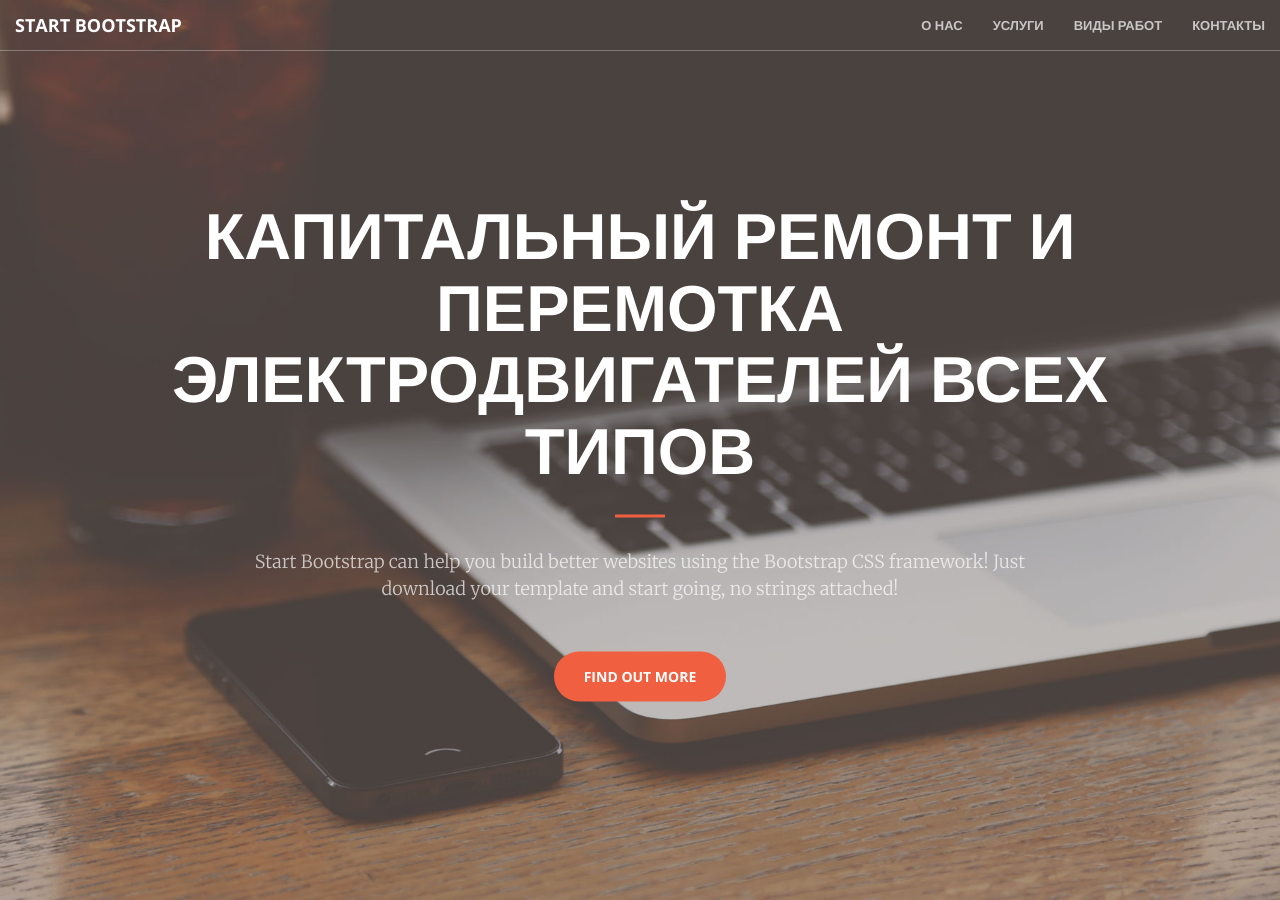
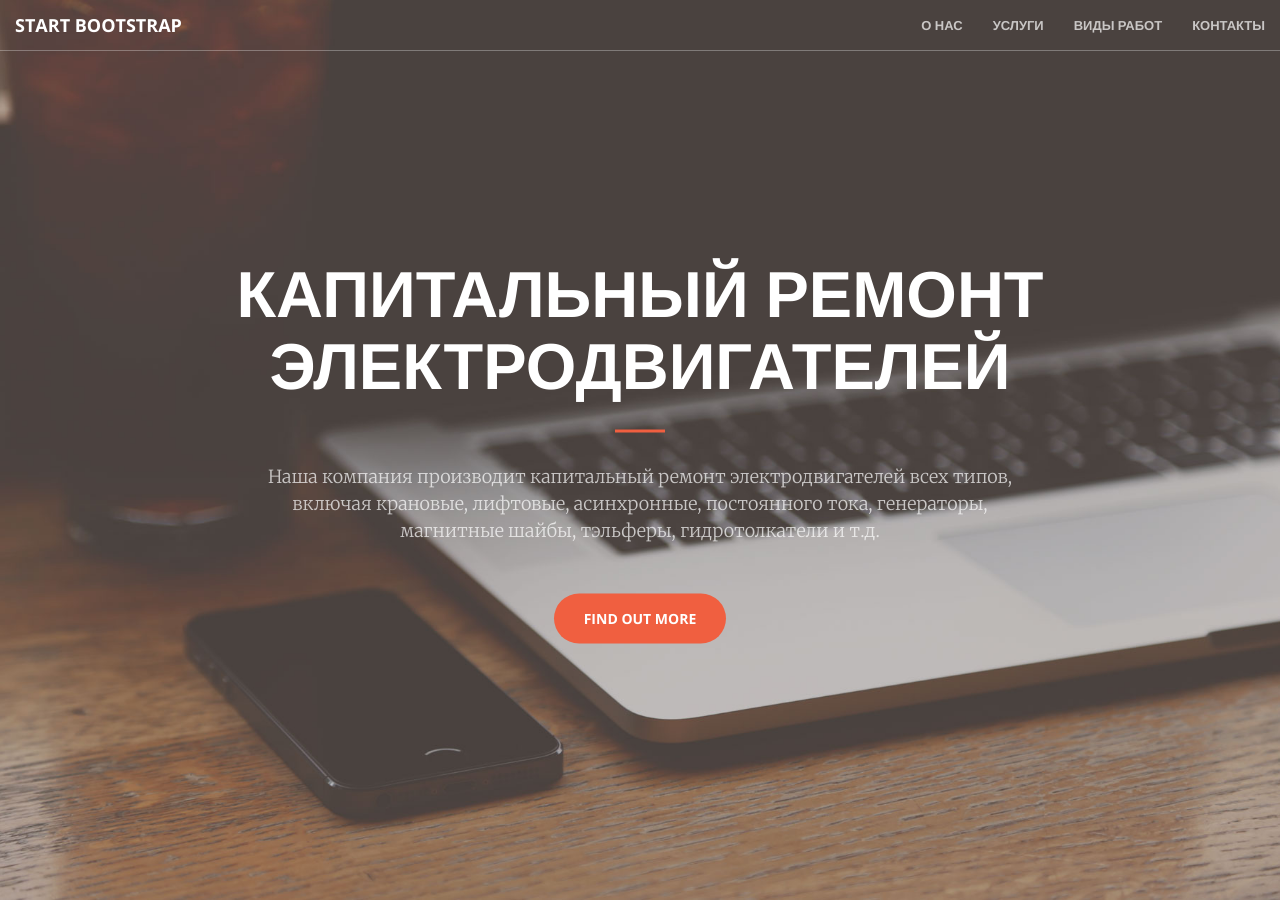
Before and after one commit to Magnum800/e-motors, a Jekyll site: the page built from index.html, in a window 1280 px wide and 900 px high. Built offline with Jekyll 4.4.1, drawn with Linux system fonts in a browser that asks for light colours.

Commit message:
Update header.html

```diff
--- a/_includes/header.html
+++ b/_includes/header.html
@@ -1,9 +1,9 @@
 <header>
     <div class="header-content">
         <div class="header-content-inner">
-            <h1>капитальный ремонт и перемотка электродвигателей всех типов</h1>
+            <h1>капитальный ремонт электродвигателей</h1>
             <hr>
-            <p>Start Bootstrap can help you build better websites using the Bootstrap CSS framework! Just download your template and start going, no strings attached!</p>
+            <p>Наша компания производит капитальный ремонт электродвигателей всех типов, включая крановые, лифтовые, асинхронные, постоянного тока, генераторы, магнитные шайбы, тэльферы, гидротолкатели и т.д.</p>
             <a href="#about" class="btn btn-primary btn-xl page-scroll">Find Out More</a>
         </div>
     </div>
```
